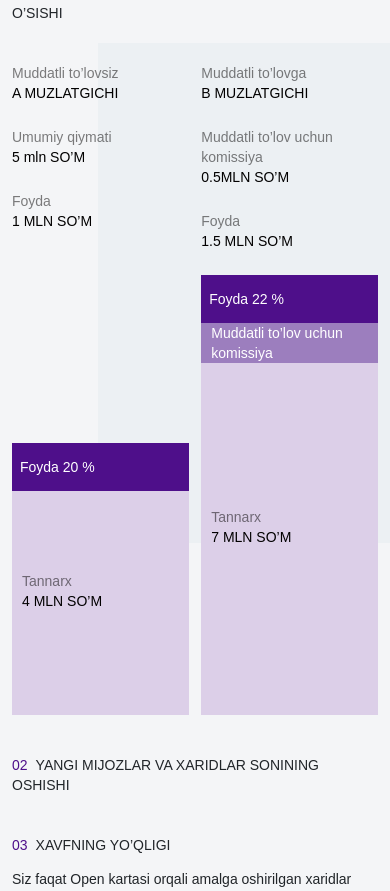
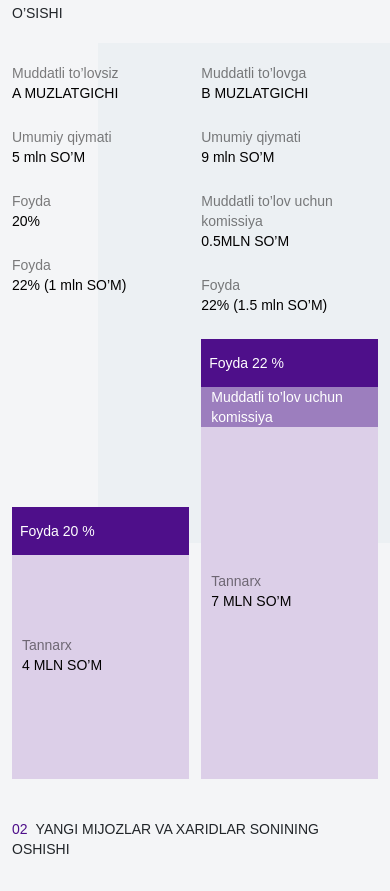
Before and after one commit to RamazonovDeveloper/OpenRassrochkaNew, a React (Create React App) app: page / in a window 390 px wide. Shown: the part 1120-2011 px from the top of the page. Built offline with nearby package versions, Linux system fonts and the light colour scheme.

Commit message:
Updated Diagram Section

```diff
--- a/src/App.js
+++ b/src/App.js
@@ -161,8 +161,20 @@ function App() {
                     <p className="text-gray_table opacity-50 text-sm  sm:text-base  font-medium">
                       {langData.diagram_pribl_name}
                     </p>
-                    <p className="text-gray_table text-sm  sm:text-base  uppercase">
-                      {langData.diagram_pribl1_summa}
+                    <p className="text-gray_table text-sm  sm:text-base">
+                    20%
+                    </p>
+                  </div>
+                </div>
+
+                <div className="info__text i-text mb-4 md:hidden">
+                  {/* text BOX */}
+                  <div className="i-text__box">
+                    <p className="text-gray_table opacity-50 text-sm  sm:text-base  font-medium">
+                      {langData.diagram_pribl_name}
+                    </p>
+                    <p className="text-gray_table text-sm  sm:text-base">
+                    {"22% "+"("+langData.diagram_pribl1_summa+")"}
                     </p>
                   </div>
                 </div>
@@ -226,8 +238,8 @@ function App() {
                     </p>
                   </div>
                 </div>
-
-                <div className="info__text i-text md:block xs:hidden">
+                {/*  md:block xs:hidden */}
+                <div className="info__text i-text">
                   {/* text BOX */}
                   <div className="i-text__box mb-4 md:flex">
                     <p className="text-gray_table opacity-50 text-sm sm:text-base  md:mr-3 font-medium">
@@ -257,8 +269,8 @@ function App() {
                     <p className="text-gray_table opacity-50 text-sm sm:text-base   font-medium">
                       {langData.diagram_pribl_name}
                     </p>
-                    <p className="text-gray_table text-sm sm:text-base   uppercase">
-                      {langData.diagram_pribl2_summa}
+                    <p className="text-gray_table text-sm sm:text-base">
+                      {"22% "+"("+langData.diagram_pribl2_summa+")"}
                     </p>
                   </div>
                 </div>
```
